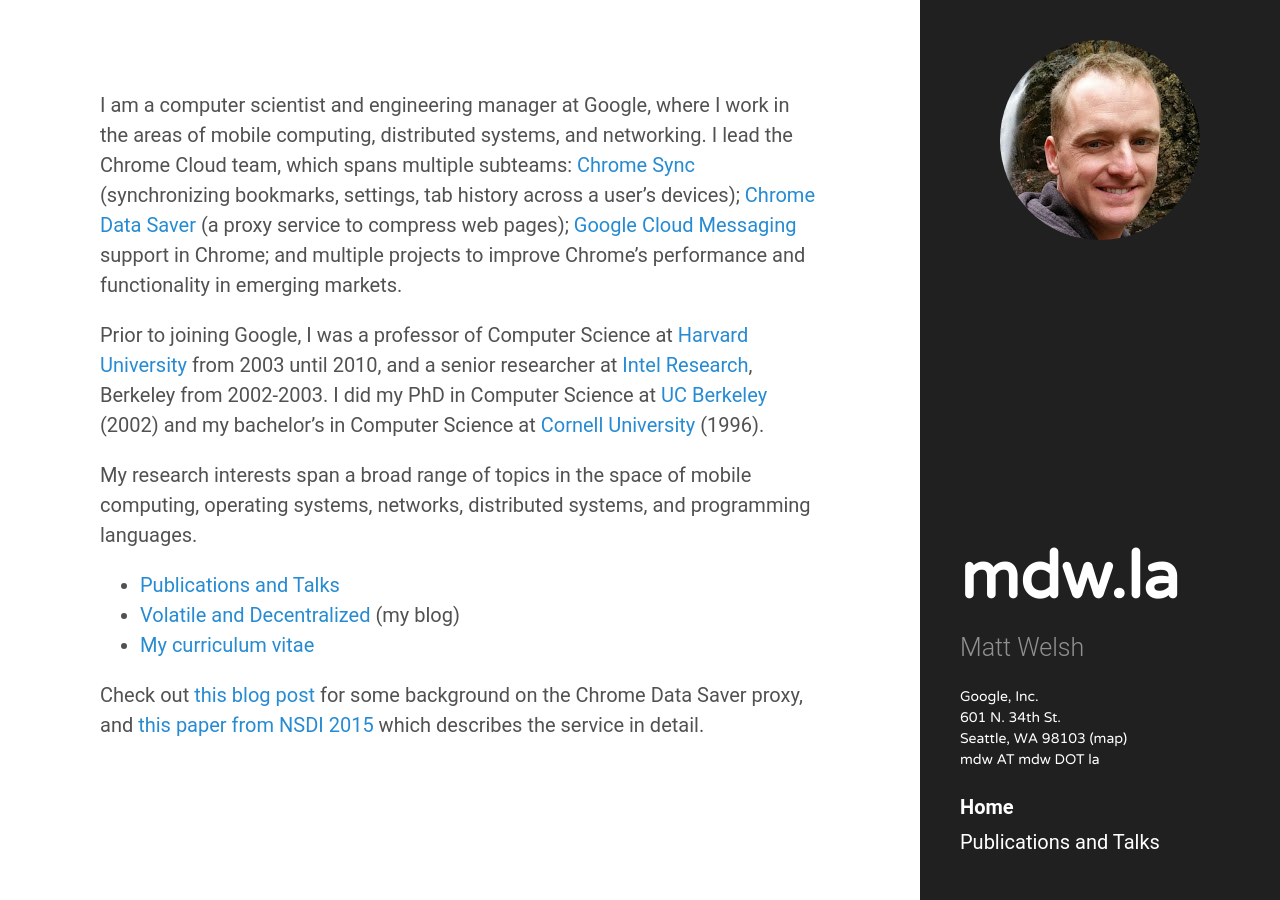
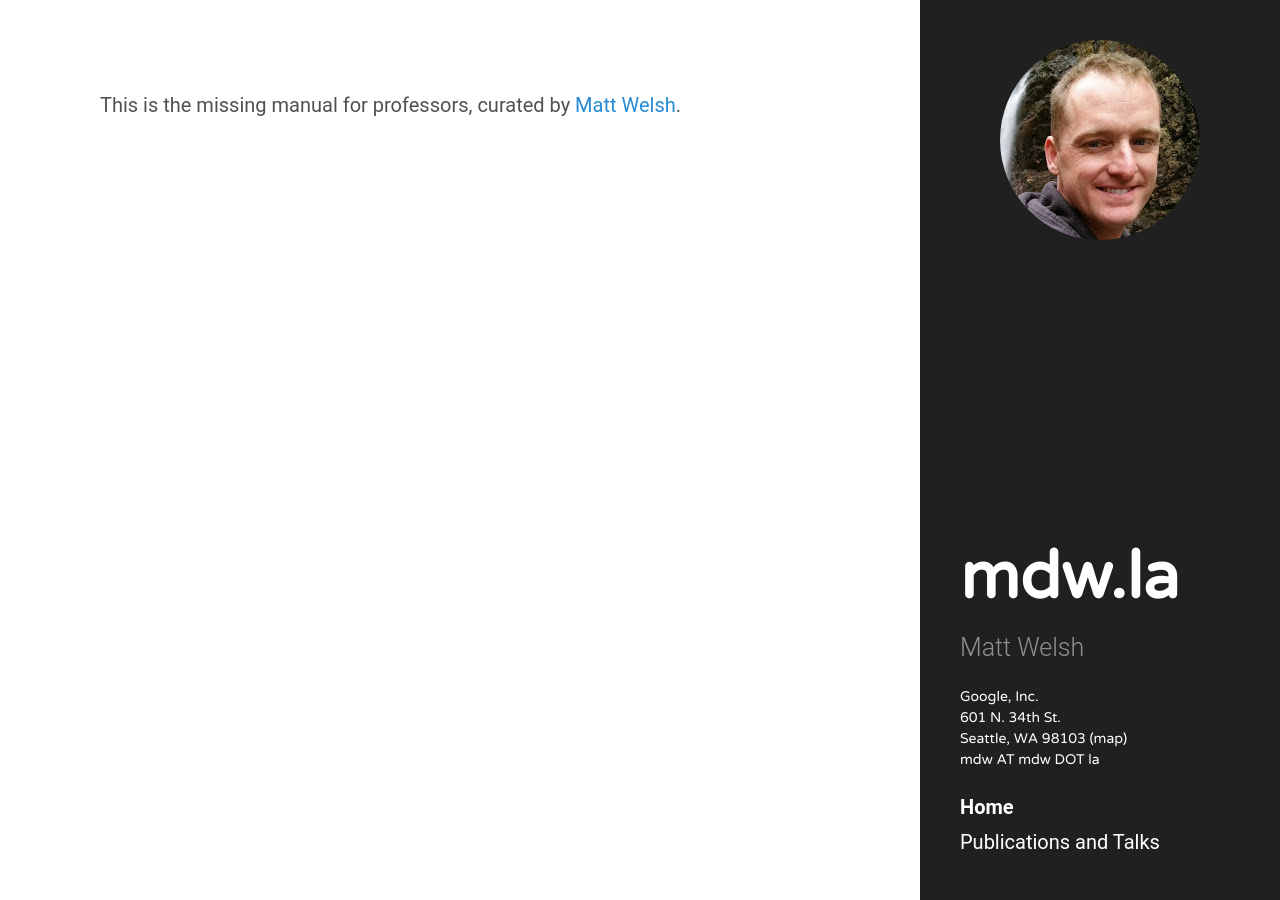
Before and after one commit to mdwelsh/howtoprof, a Jekyll site: the page built from index.md, in a window 1280 px wide. Built offline with Jekyll 4.4.1, drawn with Linux system fonts in a browser that asks for light colours.

Commit message:
Update index.md

```diff
--- a/index.md
+++ b/index.md
@@ -1,31 +1,4 @@
 ---
 layout: page
 ---
-I am a computer scientist and engineering manager at Google, where I work in the areas of mobile computing,
-distributed systems, and networking. I lead the Chrome Cloud team, which spans multiple subteams:
-[Chrome Sync](https://support.google.com/chrome/answer/165139?hl=en)
-(synchronizing bookmarks, settings, tab history across a user's devices);
-[Chrome Data Saver](https://support.google.com/chrome/answer/2392284?hl=en)
-(a proxy service to compress web pages);
-[Google Cloud Messaging](https://developers.google.com/cloud-messaging/) support
-in Chrome; and multiple projects to improve Chrome's performance and functionality in emerging markets.
-
-Prior to joining Google, I was a professor of Computer Science at
-[Harvard University](https://www.seas.harvard.edu/computer-science) from
-2003 until 2010, and a senior researcher at
-[Intel Research](http://www.intel.com/content/www/us/en/research/intel-research.html), Berkeley
-from 2002-2003. I did my PhD in Computer Science at [UC Berkeley](http://www.cs.berkeley.edu/) (2002)
-and my bachelor's in Computer Science at [Cornell University](https://www.cs.cornell.edu/) (1996).
-
-My research interests span a broad range of topics in the space of mobile computing,
-operating systems, networks, distributed systems, and programming languages.
-
-* [Publications and Talks](pubs)
-* [Volatile and Decentralized](http://matt-welsh.blogspot.com/) (my blog)
-* [My curriculum vitae](MattWelsh-CV.pdf)
-
-Check out [this blog
-post](http://matt-welsh.blogspot.com/2011/05/what-im-working-on-at-google-making.html)
-for some background on the Chrome Data Saver proxy, and
-[this paper from NSDI 2015](/papers/flywheel-nsdi15.pdf)
-which describes the service in detail.
+This is the missing manual for professors, curated by [Matt Welsh](http://www.mdw.la/).
```
